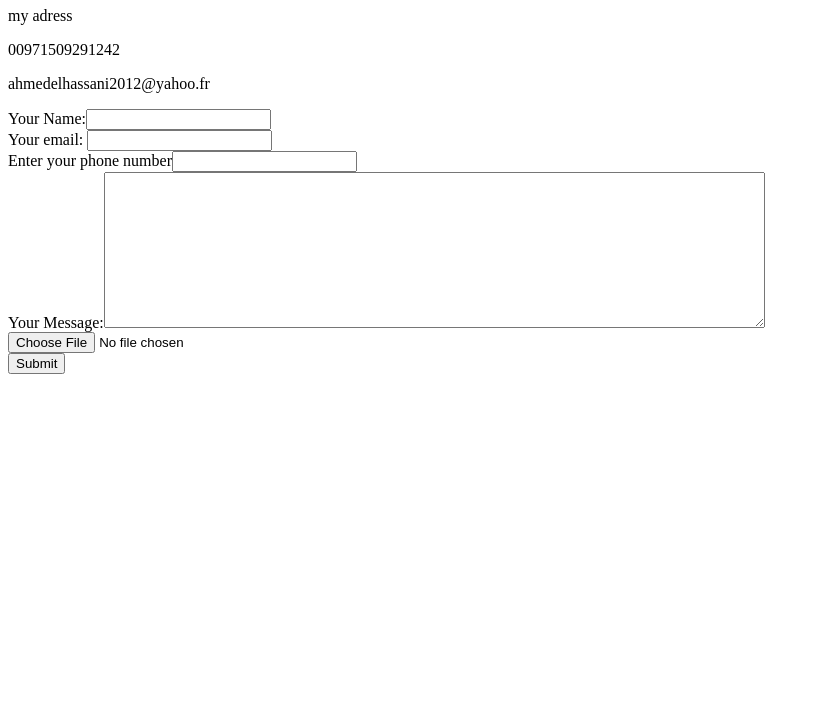
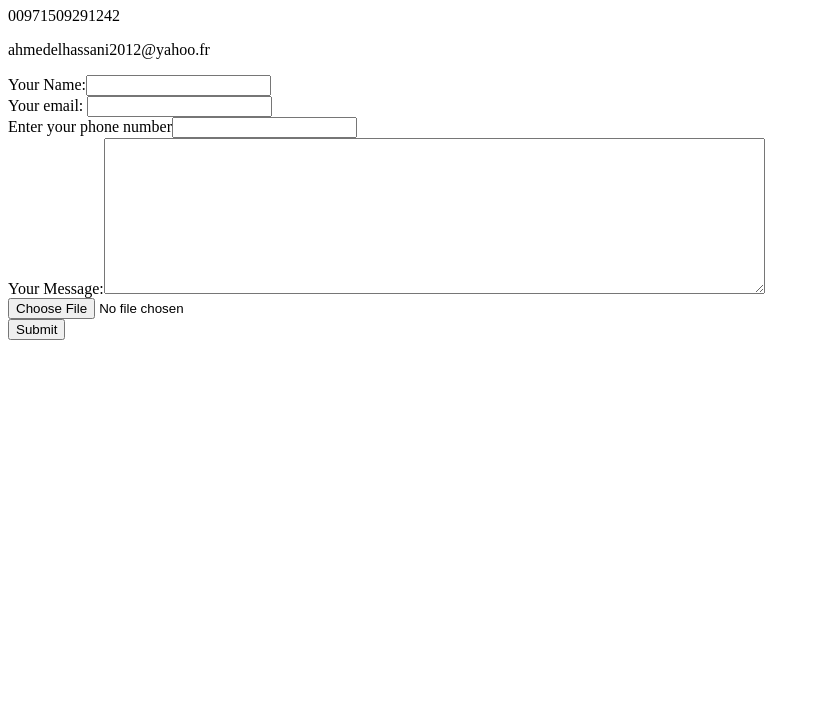
Before and after one commit to hananehassani/CV, a plain HTML site: page contactme.html in a window 1280 px wide. Shown: the part 99-800 px from the top of the page, without its empty margins (0-820 px from the left). Drawn offline with Linux system fonts and the light colour scheme.

Commit message:
Update contactme.html

```diff
--- a/contactme.html
+++ b/contactme.html
@@ -6,7 +6,6 @@
   </head>
   <body>
     <h1>contact details </h1>
-    <p>my adress</p>
       <p>00971509291242</p>
       <p>ahmedelhassani2012@yahoo.fr</p>
 <table>
```
